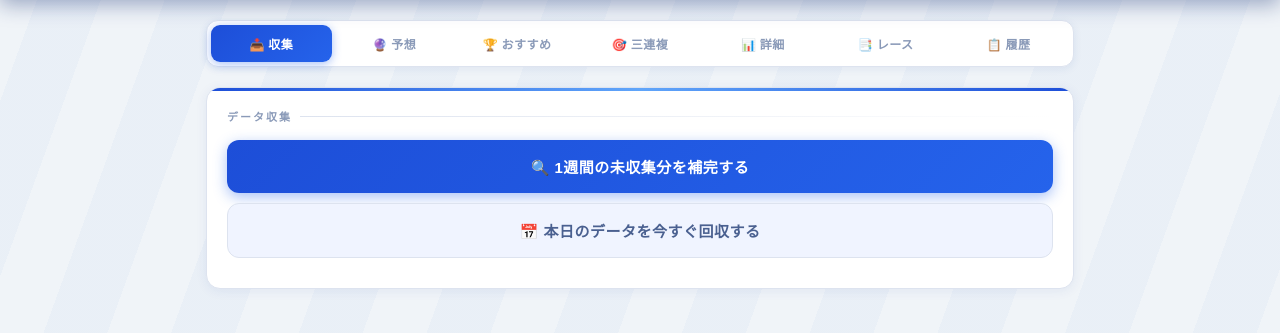
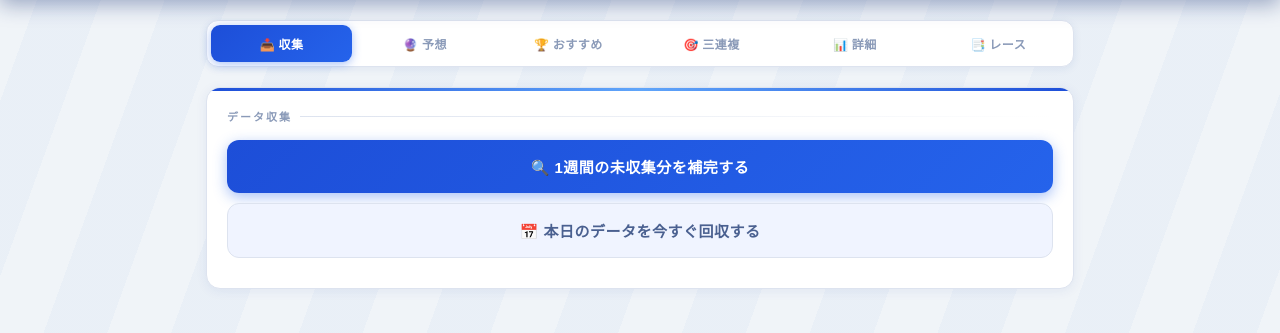
Before and after one commit to atamasu/keiba-app, a Flask app: page / in a window 1280 px wide. Shown: the part 74-407 px from the top of the page. Run offline with Flask 3, Linux system fonts and the light colour scheme; data that the repository does not hold is empty.

Commit message:
履歴タブをタブバーから非表示（データ・コンテンツは保持）
Co-Authored-By: Claude Sonnet 4.6 <noreply@anthropic.com>

```diff
--- a/templates/index.html
+++ b/templates/index.html
@@ -367,7 +367,6 @@
     <div class="tab" onclick="showTab('sanrenpuku')">🎯 三連複</div>
     <div class="tab" onclick="showTab('analysis')">📊 詳細</div>
     <div class="tab" onclick="showTab('races')">📑 レース</div>
-    <div class="tab" onclick="showTab('history')">📋 履歴</div>
   </div>
 
   <!-- データ収集タブ -->
```
